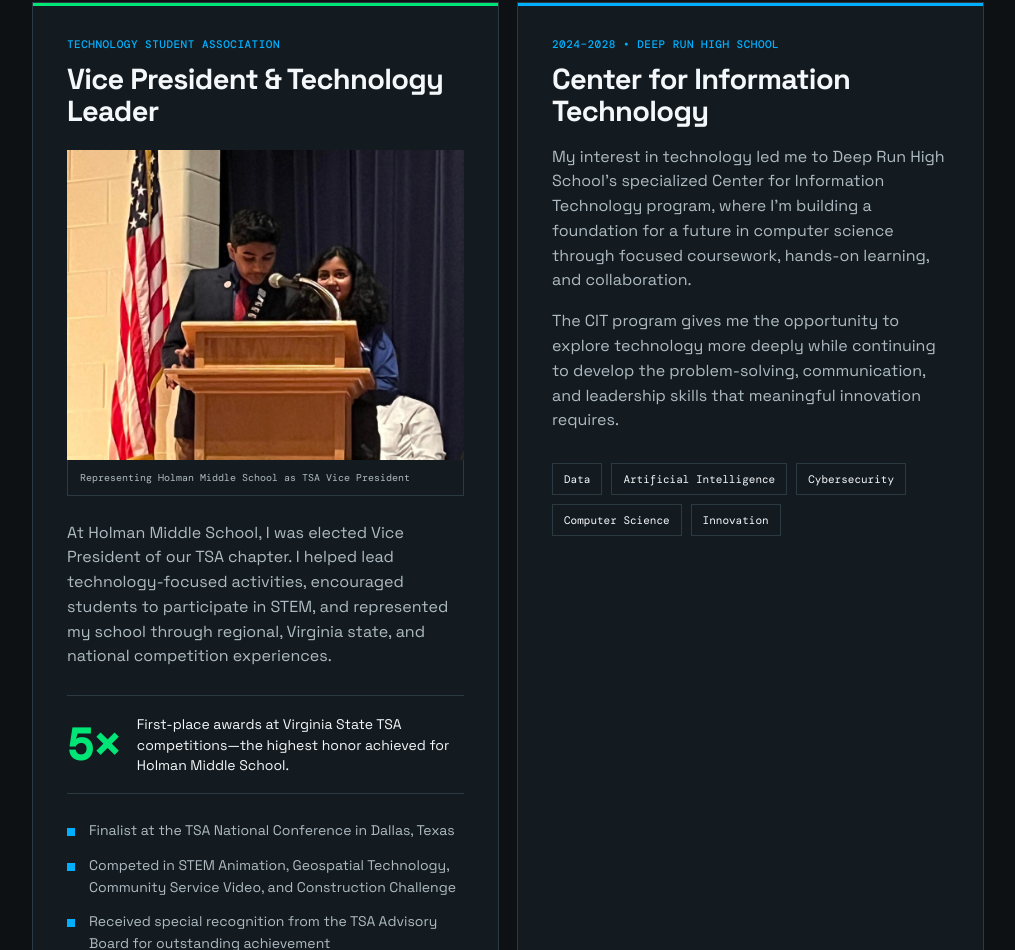
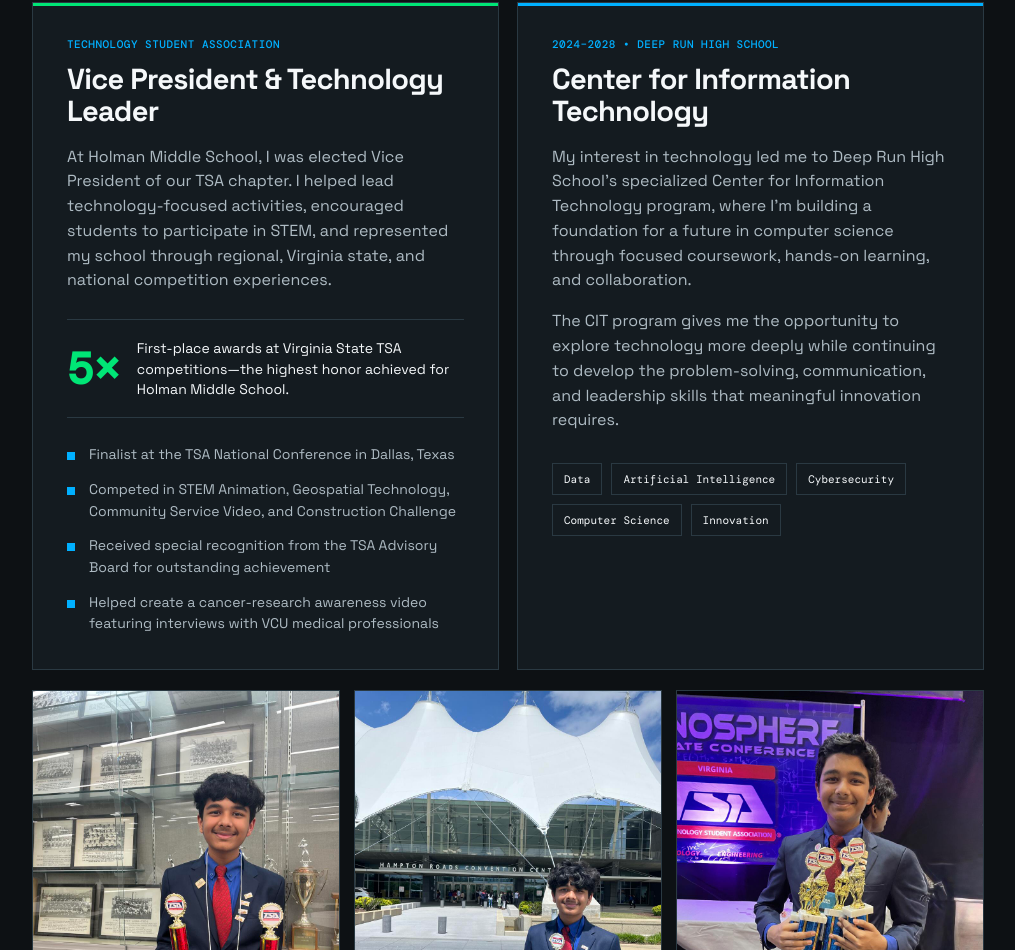
Before and after one commit to bytebybyte712/BBBNewWebsite, a website: page about.html in a window 1280 px wide. Shown: the part 1032-1982 px from the top of the page, without its empty margins (132-1147 px from the left). Drawn offline with nearby package versions, Linux system fonts and the light colour scheme.

Commit message:
Remove TSA leadership photo from About page

```diff
--- a/about.html
+++ b/about.html
@@ -71,10 +71,6 @@
           <article class="about-story-card tsa-card">
             <p class="tag cyan">TECHNOLOGY STUDENT ASSOCIATION</p>
             <h3>Vice President &amp; Technology Leader</h3>
-            <figure class="story-image">
-              <img src="assets/vihaan-tsa-speaking.jpeg" alt="Vihaan Mathur speaking at a Holman Middle School TSA event" width="960" height="1280" loading="lazy" />
-              <figcaption>Representing Holman Middle School as TSA Vice President</figcaption>
-            </figure>
             <p>
               At Holman Middle School, I was elected Vice President of our TSA chapter. I helped lead technology-focused activities, encouraged students to participate in STEM, and represented my school through regional, Virginia state, and national competition experiences.
             </p>
```
